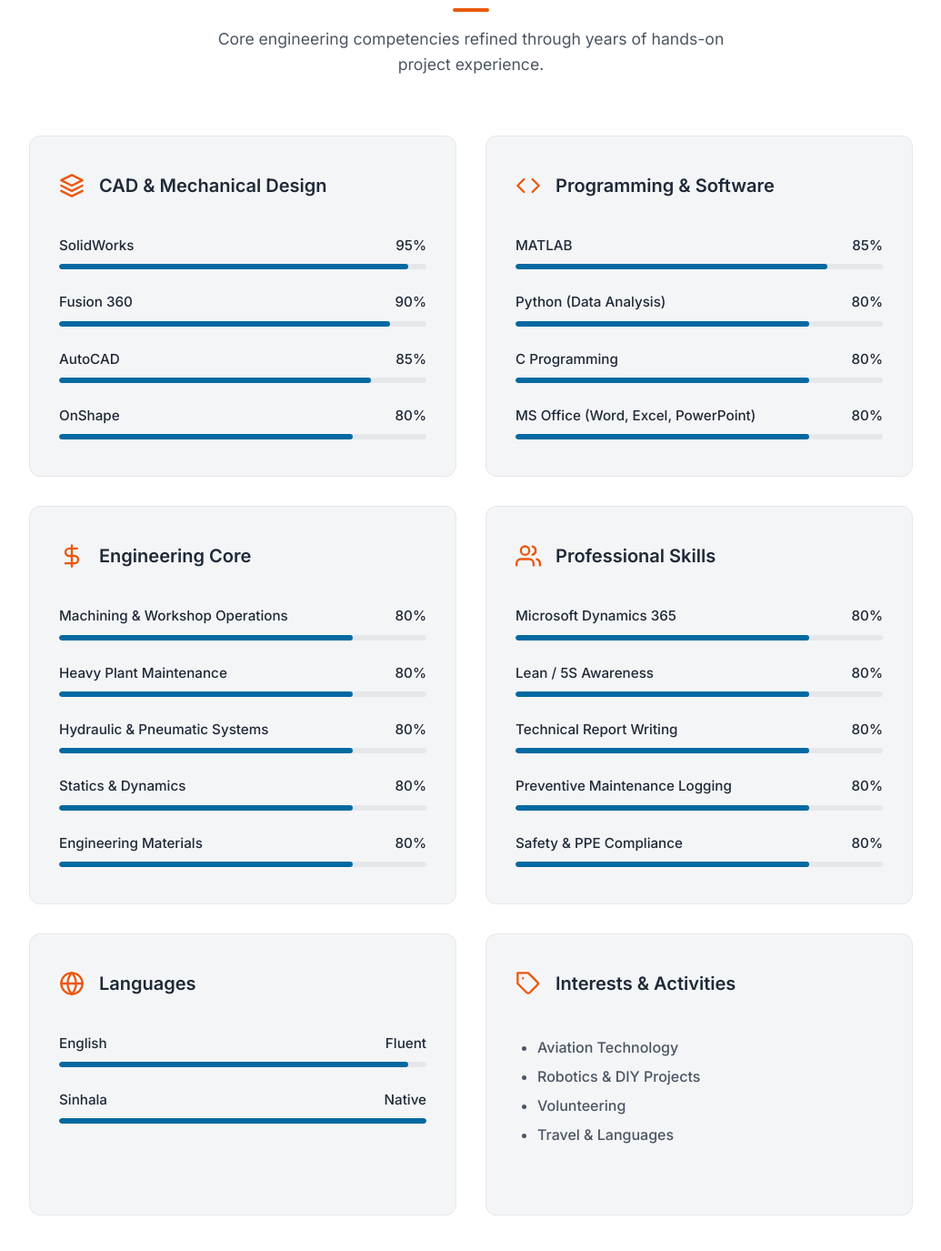
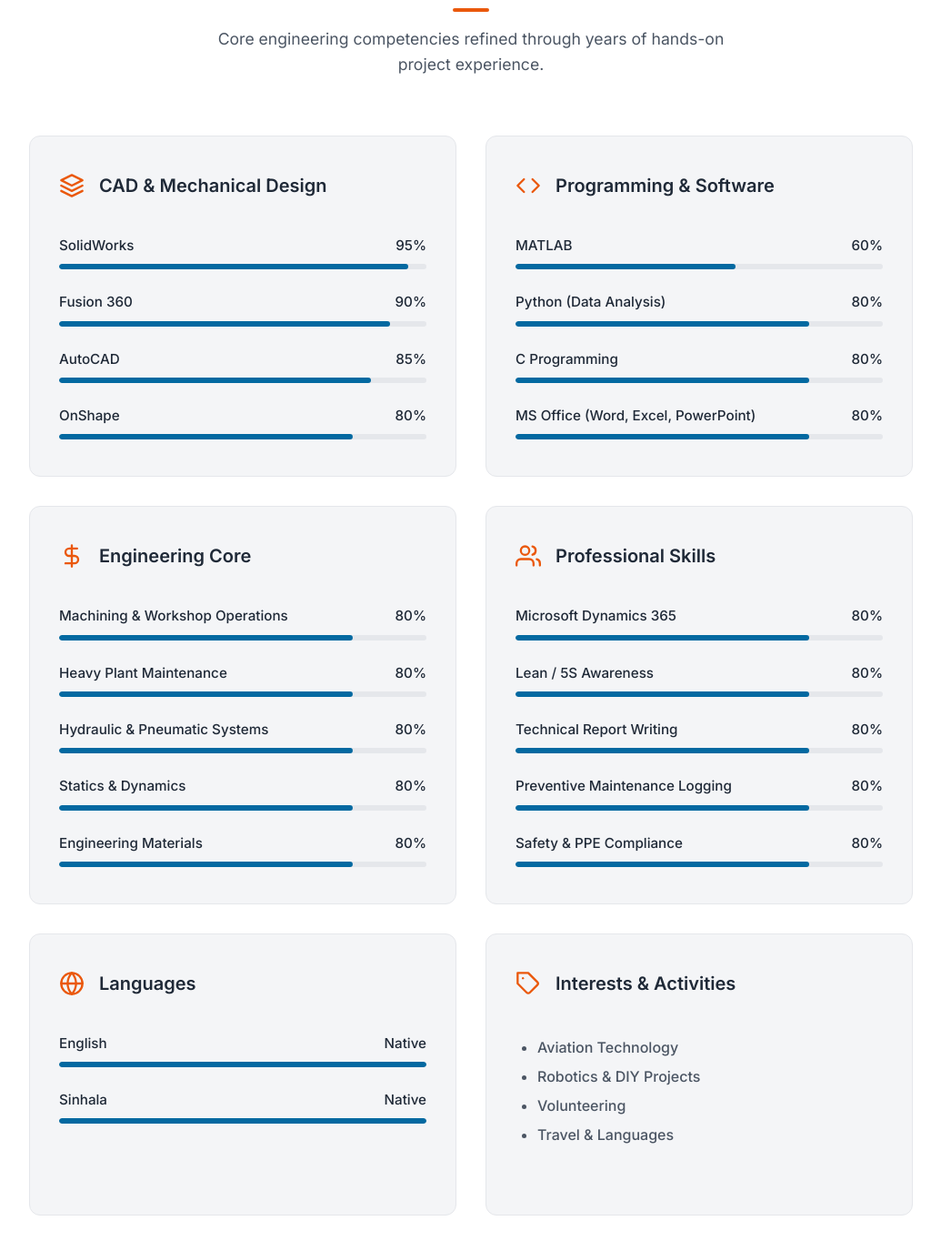
Before and after one commit to mackaygunn/mackaygunn.github.io, a Jekyll site: the page built from index.html, in a window 1280 px wide and 1400 px high, scrolled down 849 px. Shown: the top 1375 px of the window at 91% size, without its empty margins (122-1157 px from the left). Built offline with Jekyll 4.4.1, drawn with Linux system fonts in a browser that asks for light colours.

Commit message:
Adjust MATLAB skill level and update English to Native

```diff
--- a/_includes/technical-expertise.html
+++ b/_includes/technical-expertise.html
@@ -37,8 +37,8 @@
           <h3>Programming & Software</h3>
         </div>
         <div class="skill">
-          <div class="skill-info"><span>MATLAB</span><span>85%</span></div>
-          <div class="progress-bar"><div class="progress" style="width: 85%;"></div></div>
+          <div class="skill-info"><span>MATLAB</span><span>60%</span></div>
+          <div class="progress-bar"><div class="progress" style="width: 60%;"></div></div>
         </div>
         <div class="skill">
           <div class="skill-info"><span>Python (Data Analysis)</span><span>80%</span></div>
@@ -117,8 +117,8 @@
           <h3>Languages</h3>
         </div>
         <div class="skill">
-          <div class="skill-info"><span>English</span><span>Fluent</span></div>
-          <div class="progress-bar"><div class="progress" style="width: 95%;"></div></div>
+          <div class="skill-info"><span>English</span><span>Native</span></div>
+          <div class="progress-bar"><div class="progress" style="width: 100%;"></div></div>
         </div>
         <div class="skill">
           <div class="skill-info"><span>Sinhala</span><span>Native</span></div>
```
